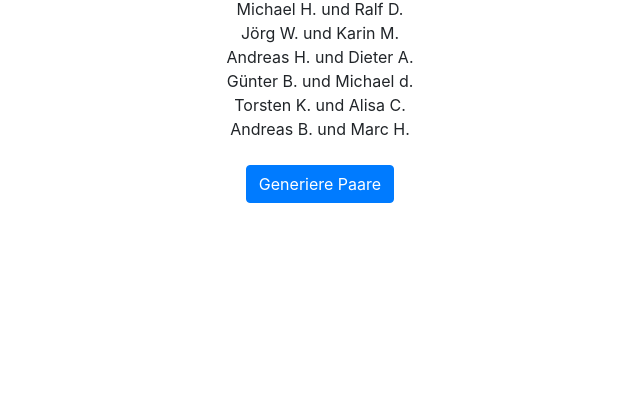
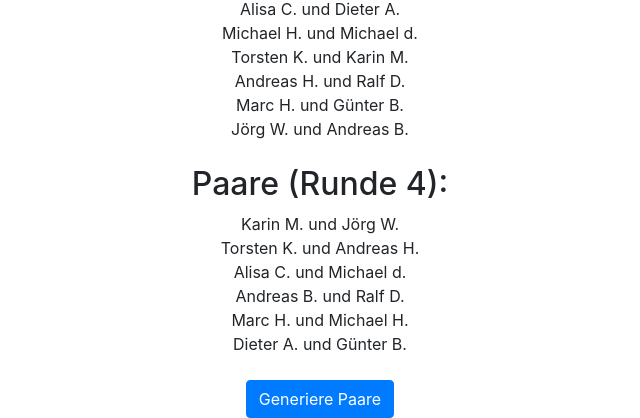
Before and after one commit to LinkAndreas/FeedbackGenerator, a plain HTML site: page index.html in a window 1280 px wide. Shown: the part 606-1024 px from the top of the page, without its empty margins (320-960 px from the left). Before the commit the page ends 809 px from the top, so only its background shows below. Drawn offline with nearby package versions, Linux system fonts and the light colour scheme.

Commit message:
Fuege Paare von Runde 3 hinzu

```diff
--- a/index.html
+++ b/index.html
@@ -23,6 +23,9 @@
     </div>
     <div id="round3Pairs" class="mt-4">
       <!-- Round 3 Pairs will be generated and listed here -->
+    </div>
+    <div id="round4Pairs" class="mt-4">
+      <!-- Round 4 Pairs will be generated and listed here -->
     </div>
     <button id="generatePairs" class="btn btn-primary mt-4">Generiere Paare</button>
   </div>
@@ -63,8 +66,18 @@
       new Set(["Andreas H.", "Michael d."])
     ]);
 
-    // Function to generate round 3 pairs
-    function generateRound3Pairs(persons, usedPairs) {
+    // Pairs from Round 3
+    let round3Pairs = new Set([
+      new Set(["Alisa C.", "Dieter A."]),
+      new Set(["Michael H.", "Michael d."]),
+      new Set(["Torsten K.", "Karin M."]),
+      new Set(["Andreas H.", "Ralf D."]),
+      new Set(["Marc H.", "Günter B."]),
+      new Set(["Jörg W.", "Andreas B."])
+    ]);
+
+    // Function to generate pairs
+    function generatePairs(persons, usedPairs) {
       let result = null;
 
       // Convert usedPairs to an array of sorted strings for easy comparison
@@ -134,15 +147,20 @@
       });
     }
 
-    // Initial display of round 1 and round 2 pairs
+    // Initial display of round 1, round 2 and round 3 pairs
     displayPairs(round1Pairs, 'round1Pairs', 'Paare (Runde 1):');
     displayPairs(round2Pairs, 'round2Pairs', 'Paare (Runde 2):');
+    displayPairs(round3Pairs, 'round3Pairs', 'Paare (Runde 3):');
 
-    // Event listener for the "Generate Round 3 Pairs" button
+    // Event listener for the "Generate Round 4 Pairs" button
     function generate() {
-      const usedPairs = new Set([...round1Pairs, ...round2Pairs])
-      const round3Pairs = generateRound3Pairs(persons, usedPairs);
-      displayPairs(round3Pairs, 'round3Pairs', 'Paare (Runde 3):');
+      const usedPairs = new Set([
+        ...round1Pairs,
+        ...round2Pairs,
+        ...round3Pairs
+      ])
+      const round4Pairs = generatePairs(persons, usedPairs);
+      displayPairs(round4Pairs, 'round4Pairs', 'Paare (Runde 4):');
     }
 
     document.getElementById('generatePairs').addEventListener('click', generate);
```
